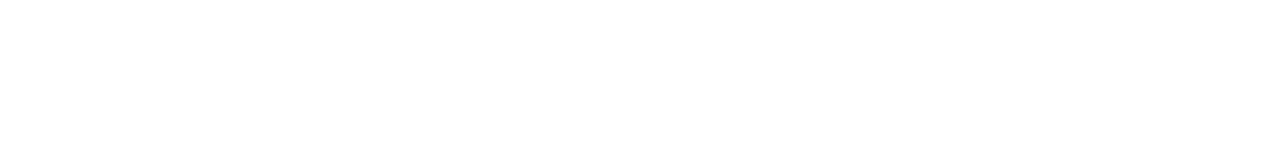
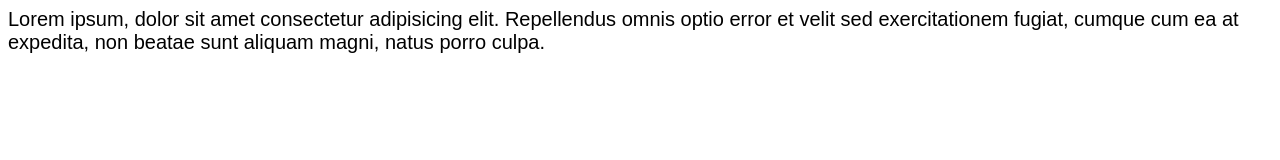
Before and after one commit to santoshelio702-ai/aula-html, a plain HTML site: page hon.html in a window 1280 px wide. Drawn offline with Linux system fonts and the light colour scheme.

Commit message:
criado head e css do body

```diff
--- a/hon.html
+++ b/hon.html
@@ -1,17 +1,20 @@
 <!DOCTYPE html>
 <html lang="pt-br">
 <head>
-    <meta charset="UTf-8">
+    <meta charset="UTF-8">
+    <meta name="viewport" content="width=device-width, initial-scale=1.0">
+    <title>site o helio</title>
+    <style>
+        body{
+            font-family:Arial,sans-serif;
+            font-size: 20px;
+            background: color #f4f4f4;
+            color#333;
+        }
 
-
-
-
-
-
-
-
-
-
-
-
+    </style>
+</head>
+<body>
+     Lorem ipsum, dolor sit amet consectetur adipisicing elit. Repellendus omnis optio error et velit sed exercitationem fugiat, cumque cum ea at expedita, non beatae sunt aliquam magni, natus porro culpa.
+</body>
 </html>
```
